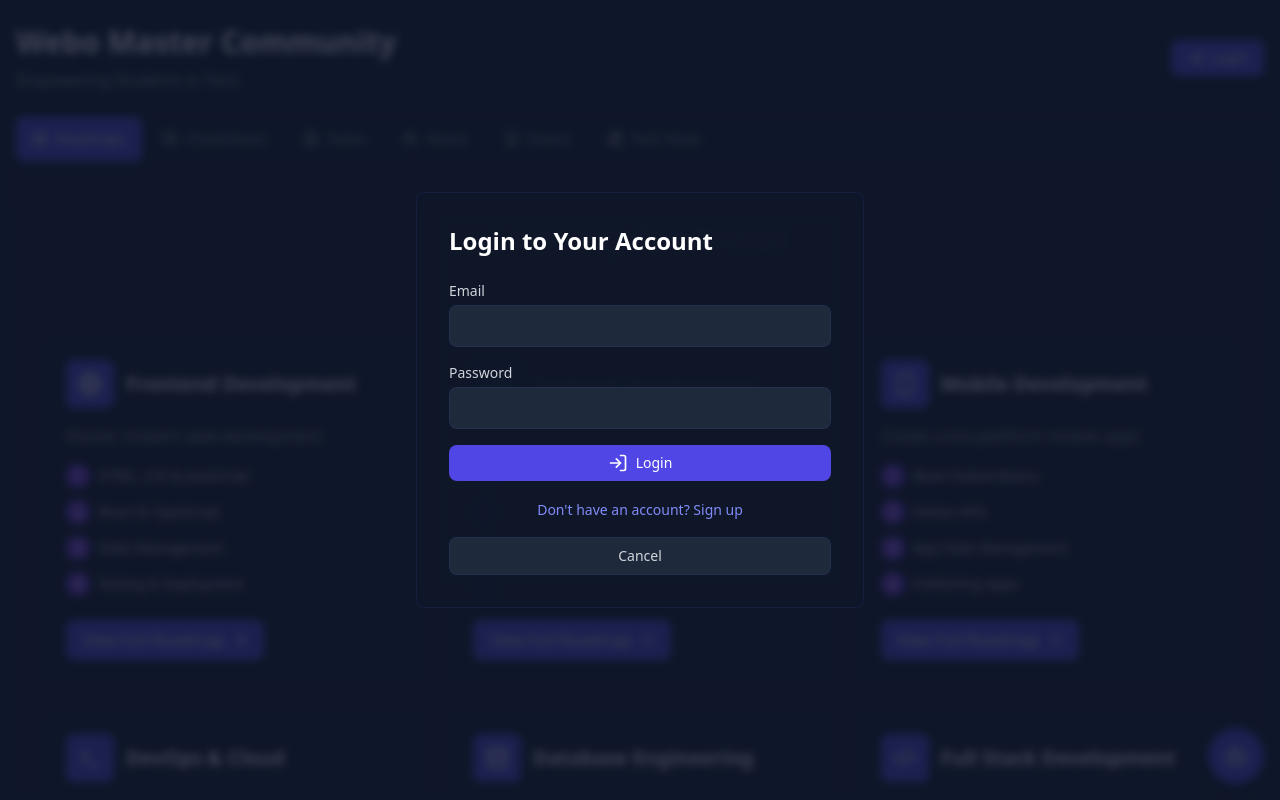
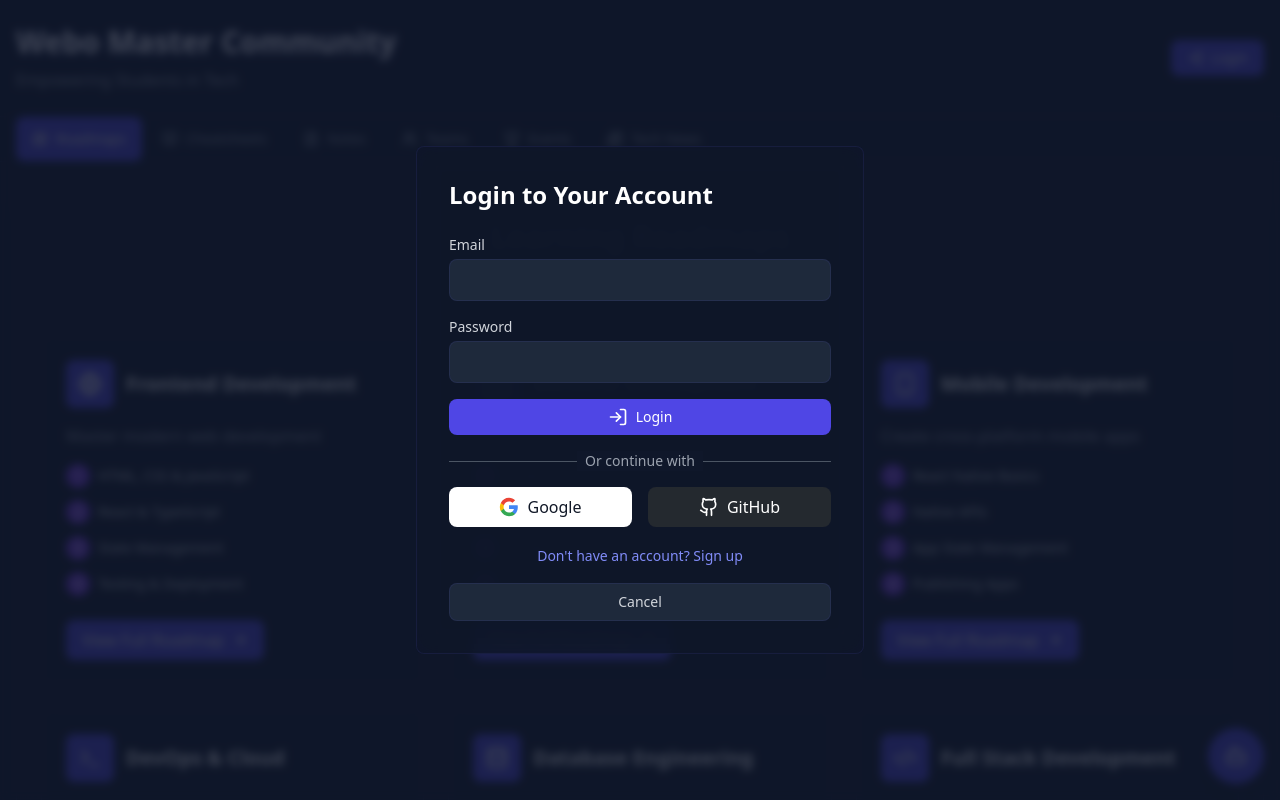
Before and after one commit to rohitmore07/webomaster-community, a React (Vite) app: page / in a window 1280 px wide. Both pictures are taken after a click on the button "Login". Shown: the top 800 px of the page. Built offline with nearby package versions, Linux system fonts and the light colour scheme; no server answers.

Commit message:
Improve login functionality

```diff
--- a/src/components/Auth.tsx
+++ b/src/components/Auth.tsx
@@ -1,6 +1,6 @@
 import React, { useState } from 'react';
 import { supabase } from '../lib/supabase';
-import { LogIn, UserPlus, Loader2 } from 'lucide-react';
+import { LogIn, UserPlus, Loader2, Github } from 'lucide-react';
 import toast from 'react-hot-toast';
 
 interface AuthProps {
@@ -96,6 +96,52 @@
             </>
           )}
         </button>
+
+        <div className="relative">
+          <div className="absolute inset-0 flex items-center">
+            <div className="w-full border-t border-gray-600"></div>
+          </div>
+          <div className="relative flex justify-center text-sm">
+            <span className="px-2 bg-[#0F172A] text-gray-400">Or continue with</span>
+          </div>
+        </div>
+
+        <div className="grid grid-cols-2 gap-4">
+          <button
+            type="button"
+            className="flex items-center justify-center py-2 px-4 bg-white hover:bg-gray-100 text-gray-900 rounded-lg transition-colors"
+            onClick={() => toast.error('Social login is not implemented')}
+          >
+            <svg className="w-5 h-5 mr-2" viewBox="0 0 24 24">
+              <path
+                d="M22.56 12.25c0-.78-.07-1.53-.2-2.25H12v4.26h5.92c-.26 1.37-1.04 2.53-2.21 3.31v2.77h3.57c2.08-1.92 3.28-4.74 3.28-8.09z"
+                fill="#4285F4"
+              />
+              <path
+                d="M12 23c2.97 0 5.46-.98 7.28-2.66l-3.57-2.77c-.98.66-2.23 1.06-3.71 1.06-2.86 0-5.29-1.93-6.16-4.53H2.18v2.84C3.99 20.53 7.7 23 12 23z"
+                fill="#34A853"
+              />
+              <path
+                d="M5.84 14.09c-.22-.66-.35-1.36-.35-2.09s.13-1.43.35-2.09V7.07H2.18C1.43 8.55 1 10.22 1 12s.43 3.45 1.18 4.93l2.85-2.22.81-.62z"
+                fill="#FBBC05"
+              />
+              <path
+                d="M12 5.38c1.62 0 3.06.56 4.21 1.64l3.15-3.15C17.45 2.09 14.97 1 12 1 7.7 1 3.99 3.47 2.18 7.07l3.66 2.84c.87-2.6 3.3-4.53 6.16-4.53z"
+                fill="#EA4335"
+              />
+            </svg>
+            Google
+          </button>
+
+          <button
+            type="button"
+            className="flex items-center justify-center py-2 px-4 bg-[#24292F] hover:bg-[#1a1f24] text-white rounded-lg transition-colors"
+            onClick={() => toast.error('Social login is not implemented')}
+          >
+            <Github className="w-5 h-5 mr-2" />
+            GitHub
+          </button>
+        </div>
       </form>
 
       <div className="mt-4 text-center">
```
